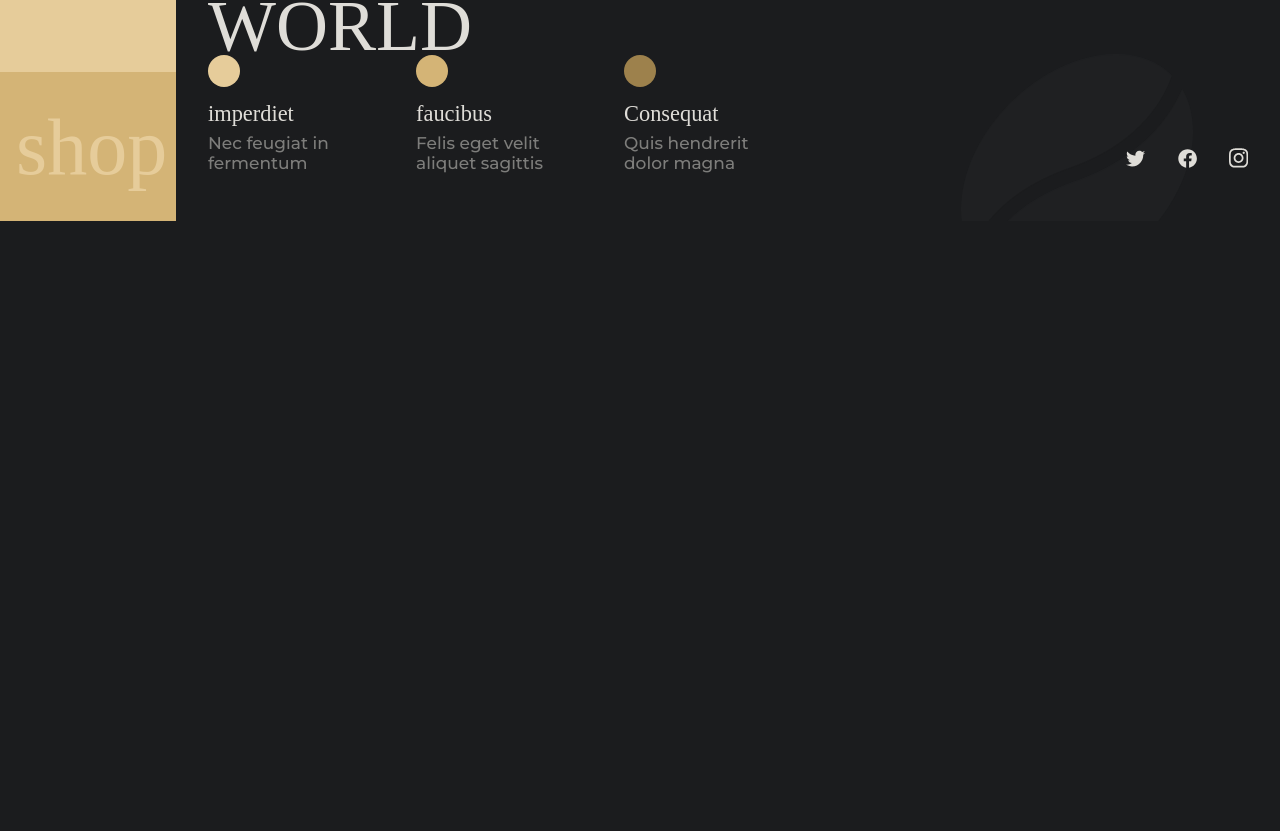
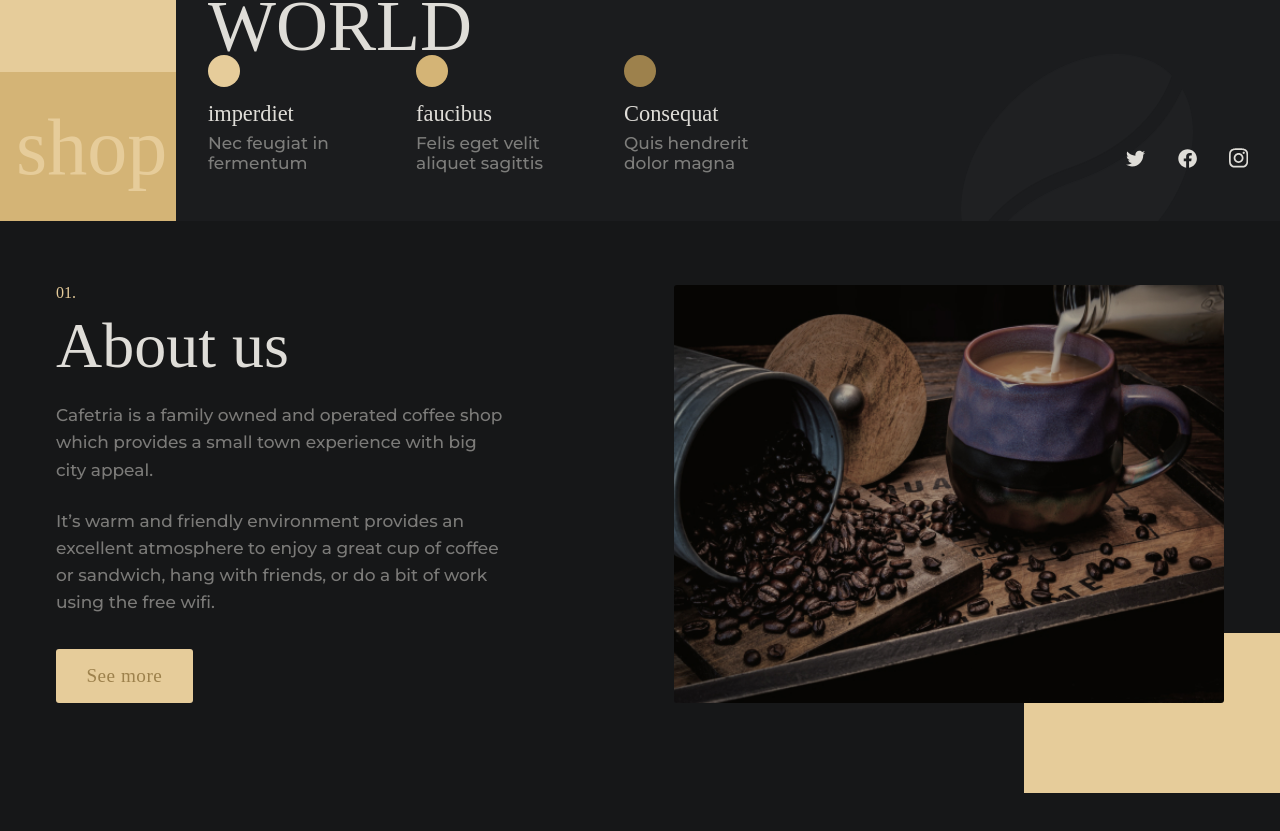
Before and after one commit to siavash-sattari/cafetria, a React (Create React App) app: page / in a window 1280 px wide. Shown: the part 661-1492 px from the top of the page. Before the commit the page ends 882 px from the top, so only its background shows below. Built offline with nearby package versions, Linux system fonts and the light colour scheme; a web font is replaced by a local one.

Commit message:
feat - implement about us section

```diff
--- a/src/App.js
+++ b/src/App.js
@@ -1,3 +1,4 @@
+import About from './components/About';
 import Header from './components/Header';
 import Home from './components/Home';
 import './styles/App.scss';
@@ -7,6 +8,7 @@ function App() {
     <>
       <Header />
       <Home />
+      <About />
     </>
   );
 }
--- /dev/null
+++ b/src/components/About.js
@@ -0,0 +1,39 @@
+import React, { useEffect } from 'react';
+import '../styles/components/About.scss';
+import img from '../assets/about-img.jpg';
+import AOS from 'aos';
+import 'aos/dist/aos.css';
+
+const About = () => {
+  useEffect(() => {
+    AOS.init({
+      duration: 800
+    });
+  }, []);
+
+  return (
+    <section className='about section-pd'>
+      <div className='container' data-aos='fade-up'>
+        <div className='col-1'>
+          <h2 className='h2'>About us</h2>
+          <p className='paragraph'>
+            Cafetria is a family owned and operated coffee shop which provides a small town experience with big city appeal.
+          </p>
+          <p className='paragraph'>
+            It’s warm and friendly environment provides an excellent atmosphere to enjoy a great cup of coffee or sandwich, hang with friends, or do a
+            bit of work using the free wifi.
+          </p>
+          <a href='/' className='btn'>
+            See more
+          </a>
+        </div>
+        <div className='img-container'>
+          <img src={img} alt='coffee' className='img-about' />
+        </div>
+      </div>
+      <div className='ornament' />
+    </section>
+  );
+};
+
+export default About;
--- /dev/null
+++ b/src/styles/components/About.scss
@@ -0,0 +1,66 @@
+@import '../VarMixins.scss';
+
+.about {
+  background: $c-bg-2;
+  position: relative;
+  .h2::before {
+    @include numberH2(1);
+  }
+  .h2 {
+    margin-bottom: 1.5rem;
+  }
+  .paragraph + .paragraph {
+    margin-top: 1.5rem;
+    margin-bottom: 2rem;
+  }
+  .paragraph {
+    max-width: 450px;
+  }
+  .container {
+    display: flex;
+    justify-content: space-between;
+  }
+  .col-1 {
+    flex: 1;
+  }
+  .img-container {
+    max-width: 550px;
+    width: 100%;
+    margin-left: 2rem;
+    flex: 2;
+  }
+  .img-about {
+    width: 100%;
+    height: 100%;
+    object-fit: cover;
+    border-radius: $radius;
+  }
+
+  .ornament {
+    height: 10rem;
+    width: 20%;
+    background: $c-s-1;
+    margin-left: auto;
+    margin-top: -70px;
+  }
+}
+
+@media (max-width: 910px) {
+  .about {
+    .paragraph {
+      max-width: 100%;
+    }
+    .container {
+      flex-direction: column;
+      align-items: center;
+    }
+    .img-container {
+      max-width: 100%;
+      margin-left: 0;
+      margin-top: 2rem;
+    }
+    .ornament {
+      width: 50%;
+    }
+  }
+}
```
